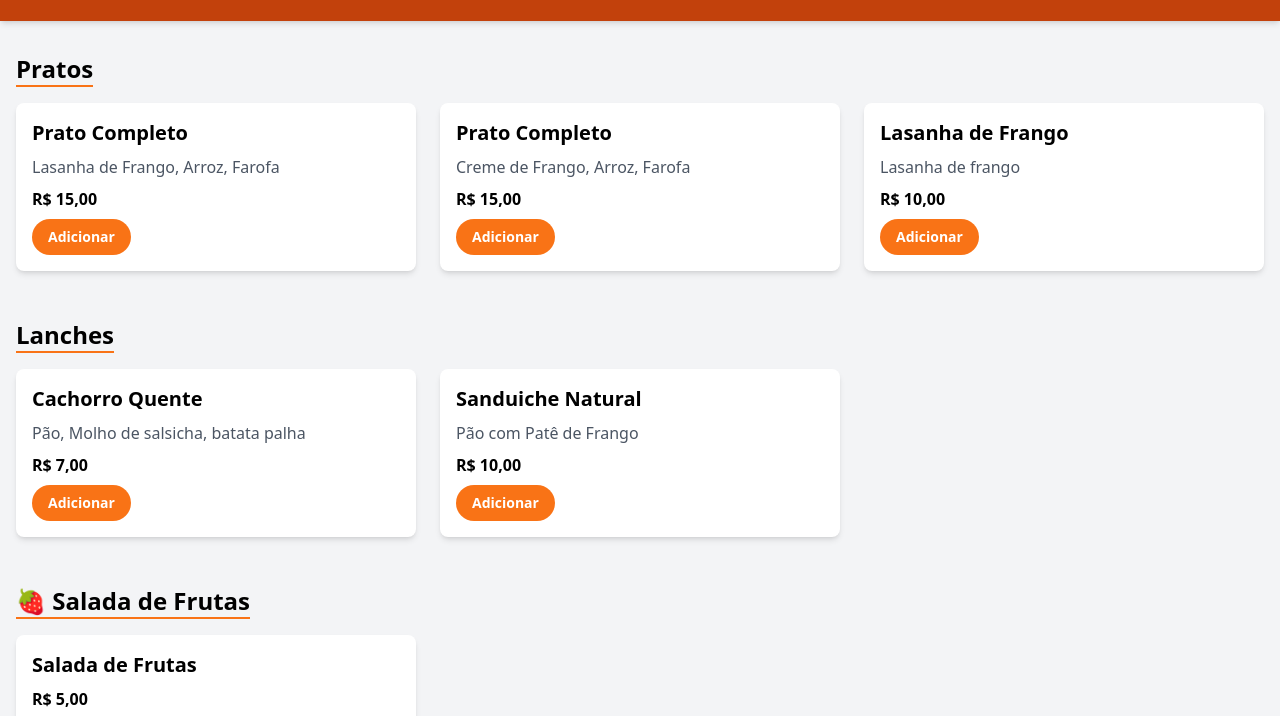
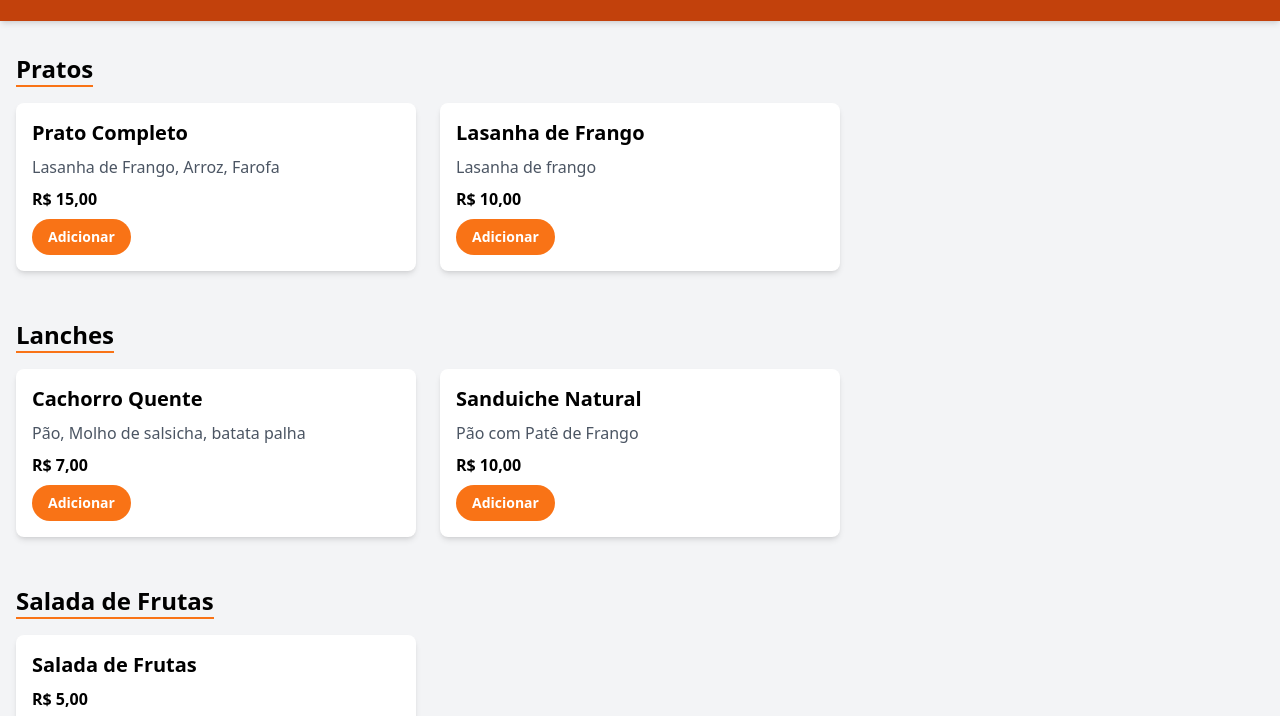
Before and after one commit to fernandalemos00/Card-pio_da_Marcia, a plain HTML site: page index.html in a window 1280 px wide. Shown: the part 83-799 px from the top of the page. Drawn offline with nearby package versions, Linux system fonts and the light colour scheme.

Commit message:
Update index.html

```diff
--- a/index.html
+++ b/index.html
@@ -27,20 +27,6 @@
             <h3 class="font-bold text-xl mb-2">Prato Completo</h3>
             <p class="text-gray-600 mb-2">
               Lasanha de Frango, Arroz, Farofa
-            </p>
-            <span class="font-bold block mb-2">R$ 15,00</span>
-            <button
-              onclick="addToOrder('Prato Completo', 15)"
-              class="bg-orange-500 text-white px-4 py-2 rounded-full text-sm font-semibold"
-            >
-              Adicionar
-            </button>
-          </div>
-
-                    <div class="bg-white rounded-lg shadow-md p-4">
-            <h3 class="font-bold text-xl mb-2">Prato Completo</h3>
-            <p class="text-gray-600 mb-2">
-              Creme de Frango, Arroz, Farofa
             </p>
             <span class="font-bold block mb-2">R$ 15,00</span>
             <button
@@ -106,7 +92,7 @@
       <!-- Seção Salada de Frutas -->
 <section class="mt-12">
   <h2 class="text-2xl font-bold mb-4 border-b-2 border-orange-500 inline-block">
-    🍓 Salada de Frutas
+     Salada de Frutas
   </h2>
   <div class="grid grid-cols-1 md:grid-cols-2 lg:grid-cols-3 gap-6">
     <!-- Card Salada de Frutas -->
```
